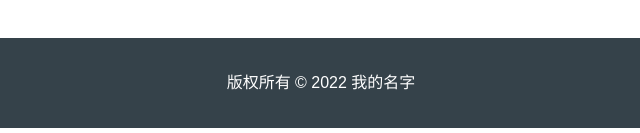
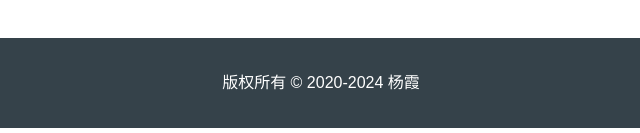
Before and after one commit to Away33/yangxia.github.io, a plain HTML site: page index.html in a window 1280 px wide. Shown: the part 903-1036 px from the top of the page, 319-959 px from the left. Drawn offline with Linux system fonts and the light colour scheme.

Commit message:
Update index.html

```diff
--- a/index.html
+++ b/index.html
@@ -87,7 +87,7 @@
         </ul>
     </section>
     <footer>
-        <p>版权所有 &copy; 2022 我的名字</p>
+        <p>版权所有 &copy; 2020-2024 杨霞</p>
     </footer>
 </body>
 </html>
```
